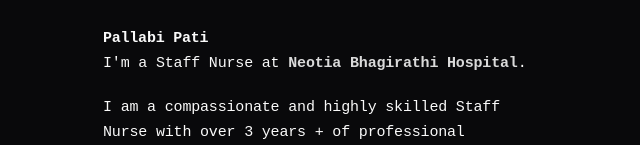
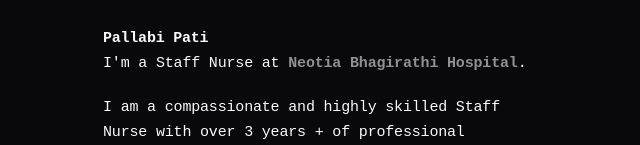
Before and after one commit to codewithdhruba01/PallabiPortfolio, a React (Vite) app: page / in a window 1280 px wide. Shown: the part 196-341 px from the top of the page, without its empty margins (317-957 px from the left). Built offline with nearby package versions, Linux system fonts and the light colour scheme.

Commit message:
style: update text opacity in Home and adjust Resume layout alignment and divider width

```diff
--- a/src/pages/Home.tsx
+++ b/src/pages/Home.tsx
@@ -27,7 +27,7 @@
           </h1>
           <p className="mb-5">
             I&apos;m a Staff Nurse at{" "}
-            <span className="font-semibold text-black/85 dark:text-white/85">
+            <span className="font-semibold text-black/85 dark:text-white/55">
               Neotia Bhagirathi Hospital
             </span>
             .
--- a/src/pages/Resume.tsx
+++ b/src/pages/Resume.tsx
@@ -15,7 +15,7 @@
     <EditorialPage>
       <EditorialSection width="compact">
         <div className="pt-8">
-          <div className="text-center mb-8">
+          <div className="text-left mb-8">
             <h1 className="text-[24px] font-semibold tracking-tight text-black/90 dark:text-white/90 mb-1">
               Resume
             </h1>
@@ -24,8 +24,8 @@
             </p>
           </div>
 
-          <div className="flex justify-center mb-8">
-            <EditorialDivider className="w-24 bg-black/10 dark:bg-white/10" />
+          <div className="flex justify-start mb-8">
+            <EditorialDivider className="w-16 bg-black/10 dark:bg-white/10" />
           </div>
 
           <div className="relative w-full aspect-[1/1.4] rounded-xl overflow-hidden border border-black/5 dark:border-white/10 shadow-sm bg-black/5 dark:bg-white/5 mb-8">
```
